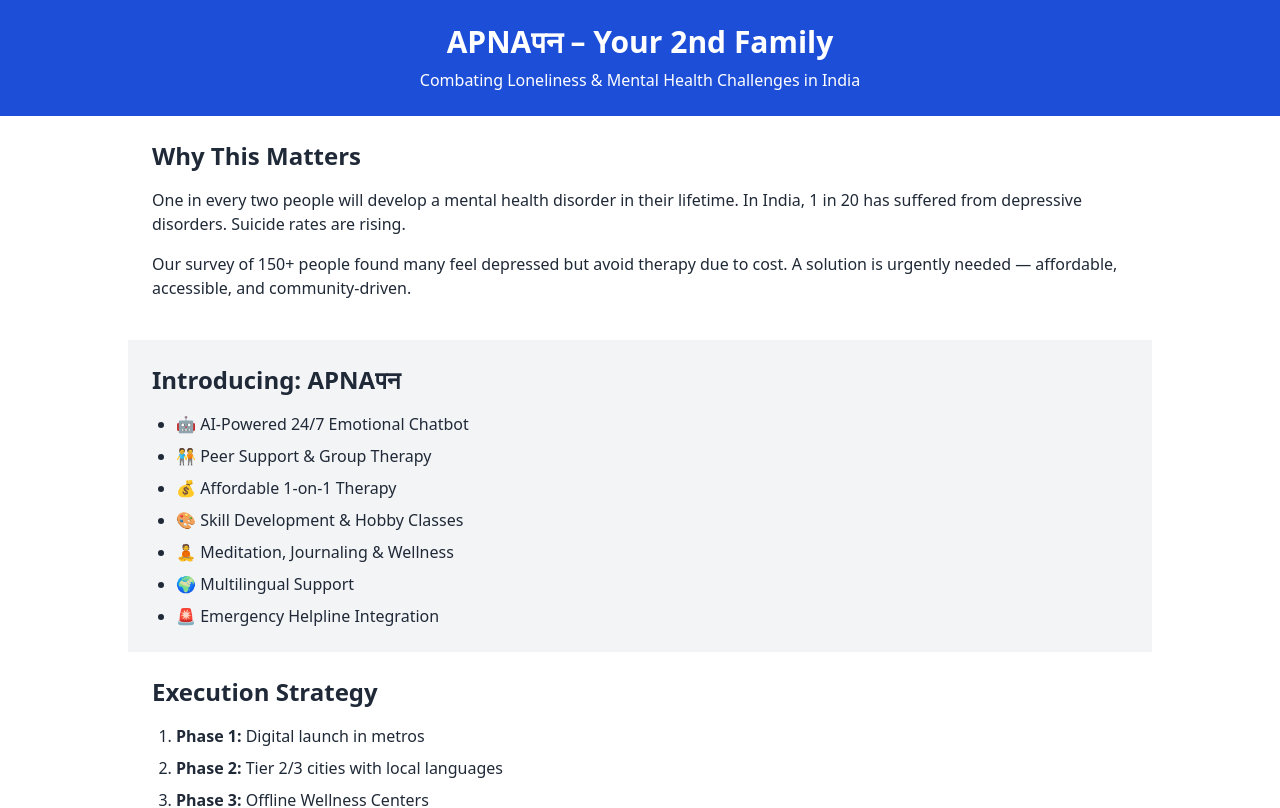
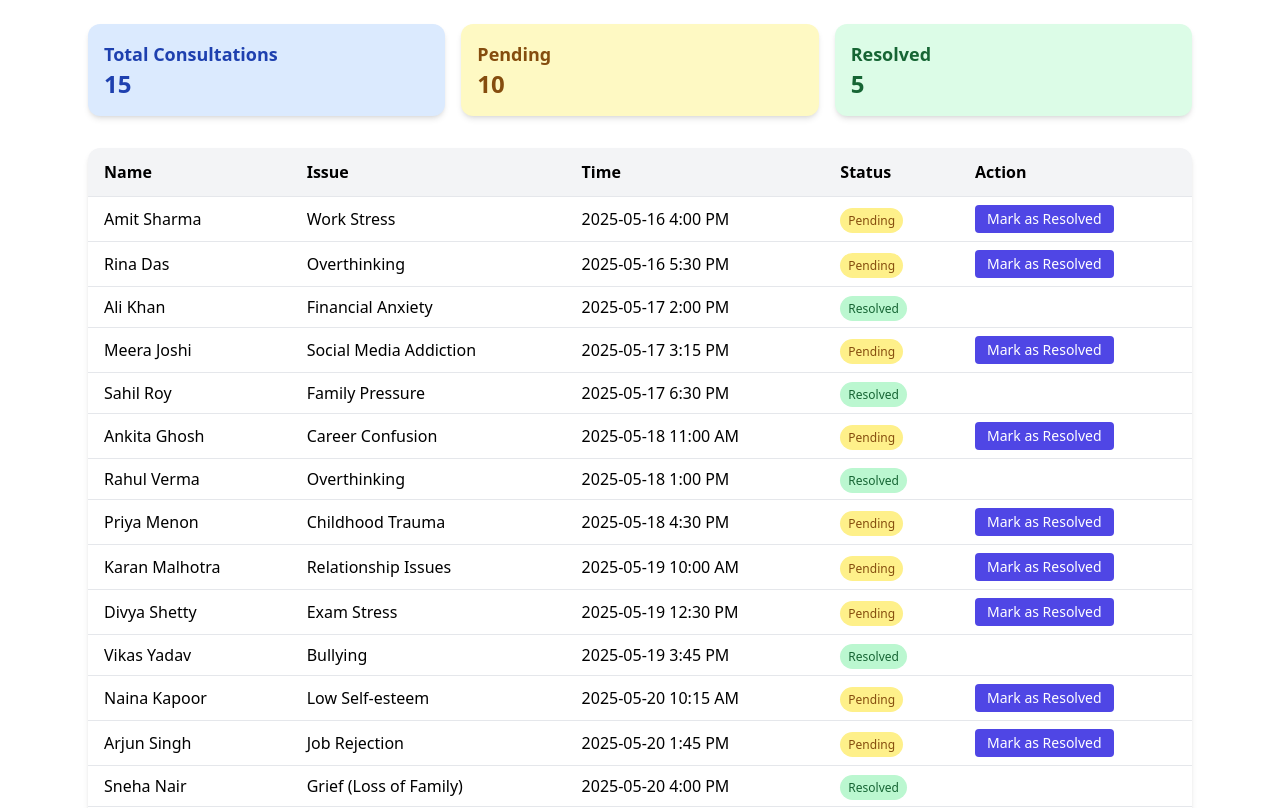
Before and after one commit to praispranav/Rupam-mental-health, a React (Create React App) app: page /consultations in a window 1280 px wide. Shown: the top 808 px of the page. Built offline with nearby package versions, Linux system fonts and the light colour scheme.

Commit message:
Added Consultations

```diff
--- a/package.json
+++ b/package.json
@@ -10,6 +10,7 @@
     "@testing-library/user-event": "^13.5.0",
     "react": "^19.1.0",
     "react-dom": "^19.1.0",
+    "react-router-dom": "^7.6.0",
     "react-scripts": "5.0.1",
     "web-vitals": "^2.1.4"
   },
--- /dev/null
+++ b/src/Consultation.js
@@ -0,0 +1,110 @@
+import { useState } from "react";
+
+const initialRequests = [
+    { id: 1, name: "Amit Sharma", issue: "Work Stress", time: "2025-05-16 4:00 PM", resolved: false },
+    { id: 2, name: "Rina Das", issue: "Overthinking", time: "2025-05-16 5:30 PM", resolved: false },
+    { id: 3, name: "Ali Khan", issue: "Financial Anxiety", time: "2025-05-17 2:00 PM", resolved: true },
+    { id: 4, name: "Meera Joshi", issue: "Social Media Addiction", time: "2025-05-17 3:15 PM", resolved: false },
+    { id: 5, name: "Sahil Roy", issue: "Family Pressure", time: "2025-05-17 6:30 PM", resolved: true },
+    { id: 6, name: "Ankita Ghosh", issue: "Career Confusion", time: "2025-05-18 11:00 AM", resolved: false },
+    { id: 7, name: "Rahul Verma", issue: "Overthinking", time: "2025-05-18 1:00 PM", resolved: true },
+    { id: 8, name: "Priya Menon", issue: "Childhood Trauma", time: "2025-05-18 4:30 PM", resolved: false },
+    { id: 9, name: "Karan Malhotra", issue: "Relationship Issues", time: "2025-05-19 10:00 AM", resolved: false },
+    { id: 10, name: "Divya Shetty", issue: "Exam Stress", time: "2025-05-19 12:30 PM", resolved: false },
+    { id: 11, name: "Vikas Yadav", issue: "Bullying", time: "2025-05-19 3:45 PM", resolved: true },
+    { id: 12, name: "Naina Kapoor", issue: "Low Self-esteem", time: "2025-05-20 10:15 AM", resolved: false },
+    { id: 13, name: "Arjun Singh", issue: "Job Rejection", time: "2025-05-20 1:45 PM", resolved: false },
+    { id: 14, name: "Sneha Nair", issue: "Grief (Loss of Family)", time: "2025-05-20 4:00 PM", resolved: true },
+    { id: 15, name: "Mohit Jain", issue: "Addiction Recovery", time: "2025-05-21 2:30 PM", resolved: false }
+  ];
+
+
+export default function ConsultationDashboard() {
+  const [requests, setRequests] = useState(initialRequests);
+
+  const total = requests.length;
+  const resolved = requests.filter(r => r.resolved).length;
+  const pending = total - resolved;
+
+  const handleResolve = (id) => {
+    setRequests(reqs =>
+      reqs.map(r => (r.id === id ? { ...r, resolved: true } : r))
+    );
+  };
+
+  return (
+    <div className="p-6 max-w-6xl mx-auto">
+      {/* Top Analytics */}
+      <div className="grid grid-cols-1 md:grid-cols-3 gap-4 mb-8">
+        <Card title="Total Consultations" count={total} />
+        <Card title="Pending" count={pending} color="yellow" />
+        <Card title="Resolved" count={resolved} color="green" />
+      </div>
+
+      {/* Table */}
+      <div className="bg-white shadow-md rounded-xl overflow-hidden">
+        <table className="w-full table-auto text-left">
+          <thead className="bg-gray-100">
+            <tr>
+              <th className="px-4 py-3">Name</th>
+              <th className="px-4 py-3">Issue</th>
+              <th className="px-4 py-3">Time</th>
+              <th className="px-4 py-3">Status</th>
+              <th className="px-4 py-3">Action</th>
+            </tr>
+          </thead>
+          <tbody>
+            {requests.map((req) => (
+              <tr key={req.id} className="border-t">
+                <td className="px-4 py-2">{req.name}</td>
+                <td className="px-4 py-2">{req.issue}</td>
+                <td className="px-4 py-2">{req.time}</td>
+                <td className="px-4 py-2">
+                  <span
+                    className={`px-2 py-1 rounded-full text-xs font-medium ${
+                      req.resolved ? "bg-green-200 text-green-800" : "bg-yellow-200 text-yellow-800"
+                    }`}
+                  >
+                    {req.resolved ? "Resolved" : "Pending"}
+                  </span>
+                </td>
+                <td className="px-4 py-2">
+                  {!req.resolved && (
+                    <button
+                      onClick={() => handleResolve(req.id)}
+                      className="text-sm bg-indigo-600 text-white px-3 py-1 rounded hover:bg-indigo-700"
+                    >
+                      Mark as Resolved
+                    </button>
+                  )}
+                </td>
+              </tr>
+            ))}
+            {requests.length === 0 && (
+              <tr>
+                <td className="px-4 py-4 text-center text-gray-500" colSpan="5">
+                  No consultation requests
+                </td>
+              </tr>
+            )}
+          </tbody>
+        </table>
+      </div>
+    </div>
+  );
+}
+
+function Card({ title, count, color = "blue" }) {
+  const colors = {
+    blue: "bg-blue-100 text-blue-800",
+    yellow: "bg-yellow-100 text-yellow-800",
+    green: "bg-green-100 text-green-800"
+  };
+
+  return (
+    <div className={`p-4 rounded-xl shadow-md ${colors[color]}`}>
+      <h4 className="text-lg font-semibold">{title}</h4>
+      <p className="text-2xl font-bold">{count}</p>
+    </div>
+  );
+}
--- a/src/index.js
+++ b/src/index.js
@@ -1,13 +1,29 @@
-import React from 'react';
-import ReactDOM from 'react-dom/client';
-import './index.css';
-import App from './App';
-import reportWebVitals from './reportWebVitals';
+import React from "react";
+import ReactDOM from "react-dom/client";
+import "./index.css";
+import App from "./App";
+import ConsultationDashboard from "./Consultation";
+import reportWebVitals from "./reportWebVitals";
+import { BrowserRouter, Route, Routes } from "react-router-dom";
 
-const root = ReactDOM.createRoot(document.getElementById('root'));
+const Main = () => {
+  return (
+    <div>
+
+    <Routes>
+      <Route path="/" index element={<App />} />
+      <Route path="/consultations" element={<ConsultationDashboard />} />
+    </Routes>
+    </div>
+  );
+};
+
+const root = ReactDOM.createRoot(document.getElementById("root"));
 root.render(
   <React.StrictMode>
-    <App />
+    <BrowserRouter>
+      <Main />
+    </BrowserRouter>
   </React.StrictMode>
 );
 
```
Also changed, not shown: 1 other file (tests, documents, lock files or other folders).
